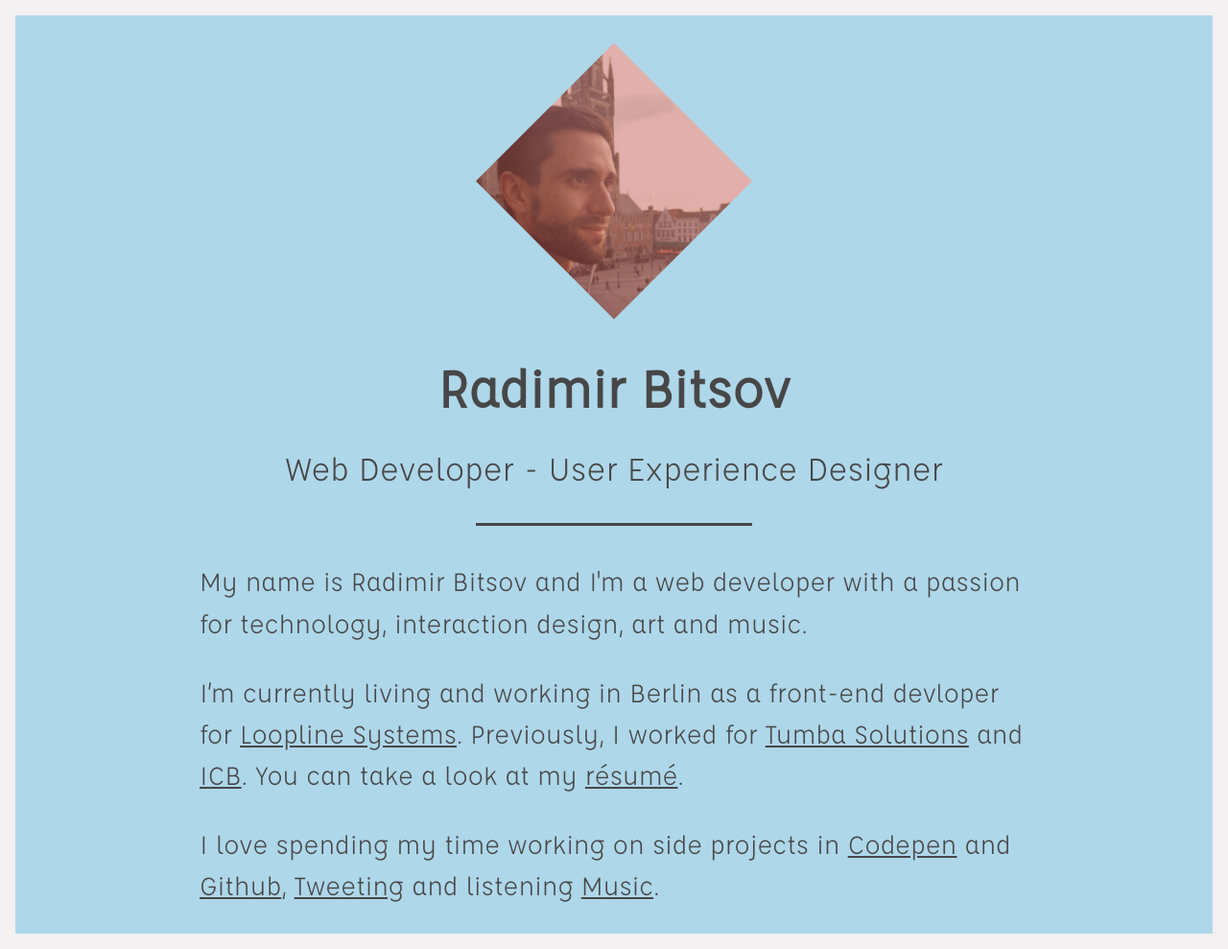
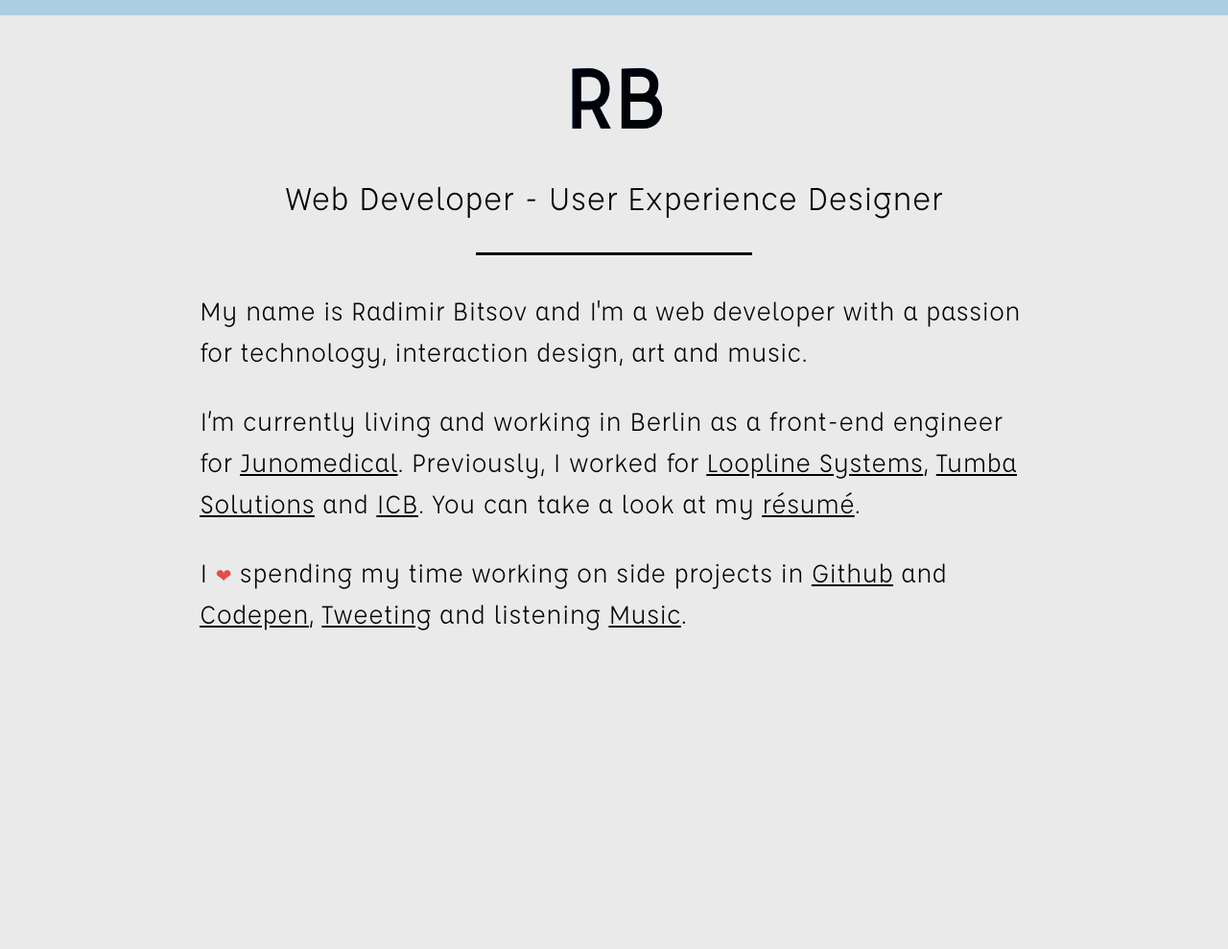
Before and after one commit to radibit/radibit.com, a Jekyll site: the page built from index.html, in a window 1280 px wide. Shown: the whole page at 96% size. Built offline with Jekyll 4.4.1, drawn with Linux system fonts in a browser that asks for light colours; some web fonts are replaced; after the commit the page ends 900 px from its top, so only the background shows below that.

Commit message:
update website components and info text

```diff
--- a/_layouts/teaser.html
+++ b/_layouts/teaser.html
@@ -7,27 +7,32 @@
 
     <div class="u-flex--center u-paddingHorizontal">
       <div class="u-textAlignCenter">
-        <img class="c-profileImg" src="{{ site.baseurl }}/assets/img/profile_pic.jpg" alt="Profile Image">
-
         <div class="intro-text">
-          <h1 class="o-headline-1 u-marginSmallVertical">Radimir Bitsov</h1>
+          <h1 class="o-headline-1 u-marginSmallVertical">
+            <a class="c-glitch" href="{{ site.baseurl }}/">RB</a>
+          </h1>
           <h3 class="o-headline-3">Web Developer - User Experience Designer</h3>
         </div>
 
-        <hr class="line">
+        <hr class="o-line">
 
         <div class="info">
           <p>
-            My name is Radimir Bitsov and I'm a web developer with a passion for technology, interaction design, art and music.
+            My name is Radimir Bitsov and I'm a web developer with a passion for
+            technology, interaction design, art and music.
           </p>
           <p>
-            I’m currently living and working in Berlin as a front-end devloper for <a href="http://www.loopline-systems.com/en">Loopline Systems</a>.
-            Previously, I worked for <a href="http://tumba.solutions/">Tumba Solutions</a> and <a href="http://www.icb.bg/">ICB</a>.
+            I’m currently living and working in Berlin as a front-end engineer for
+            <a href="http://www.junomedical.com/en">Junomedical</a>.
+            Previously, I worked for <a href="http://www.loopline-systems.com/en">Loopline Systems</a>,
+            <a href="http://tumba.solutions/">Tumba Solutions</a> and <a href="http://www.icb.bg/">ICB</a>.
             You can take a look at my <a href="https://www.dropbox.com/s/rymb4ddf22rpdho/Radimir.Bitsov_Resume.pdf?dl=0">résumé</a>.
           </p>
           <p>
-            I love spending my time working on side projects in <a href="https://codepen.io/_rbit/">Codepen</a> and <a href="https://github.com/radibit">Github</a>,
-            <a href="https://twitter.com/radibit">Tweeting</a> and listening <a href="https://play.spotify.com/user/radimir.bitsov/playlist/0sxE6ypafdZWLL1eiuN3ZZ">Music</a>.
+            I <span class="c-heart">❤︎</span> spending my time working on side projects in
+            <a href="https://github.com/radibit">Github</a> and <a href="https://codepen.io/_rbit/">Codepen</a>,
+            <a href="https://twitter.com/radibit">Tweeting</a> and listening
+            <a href="https://play.spotify.com/user/radimir.bitsov/playlist/0sxE6ypafdZWLL1eiuN3ZZ">Music</a>.
           </p>
         </div>
       </div>
--- a/_sass/util.scss
+++ b/_sass/_util.scss
@@ -1,6 +1,5 @@
 .u-flex--center {
   display : flex;
-
   justify-content : center;
 }
 
--- /dev/null
+++ b/_sass/_variables.scss
@@ -0,0 +1,5 @@
+/* Variables */
+$lightGrey: #eaeaea;
+$lightSkyBlue: #abcee2;
+$textBlack: #000207;
+$textRed: #e54b4b;
--- a/gulpfile.js
+++ b/gulpfile.js
@@ -14,7 +14,7 @@
  * Style compile and concatenate task
  */
 gulp.task( 'css', () => {
-  return gulp.src( scssFiles )
+  return gulp.src( '_sass/main.scss' )
     .pipe( sass() )
     .pipe( concat( 'main.css' ) )
     .pipe( autoprefixer( {
```
Also changed, not shown: _includes/header.html (+6 -8 lines), _sass/_animations.scss (added, +20 -0 lines), _sass/_base.scss (added, +46 -0 lines), _sass/_components.scss (added, +52 -0 lines), _sass/_font.scss (added, +12 -0 lines), _sass/_objects.scss (renamed from _sass/objects.scss, +8 -0 lines), _sass/base.scss (deleted, +0 -65 lines), _sass/components.scss (deleted, +0 -14 lines), _sass/main.scss (added, +8 -0 lines), _sass/_highlight.scss (renamed from _sass/highlight.scss), _sass/_normalize.scss (renamed from _sass/normalize.scss), assets/css/main.css, assets/img/profile_pic.jpg (deleted).
